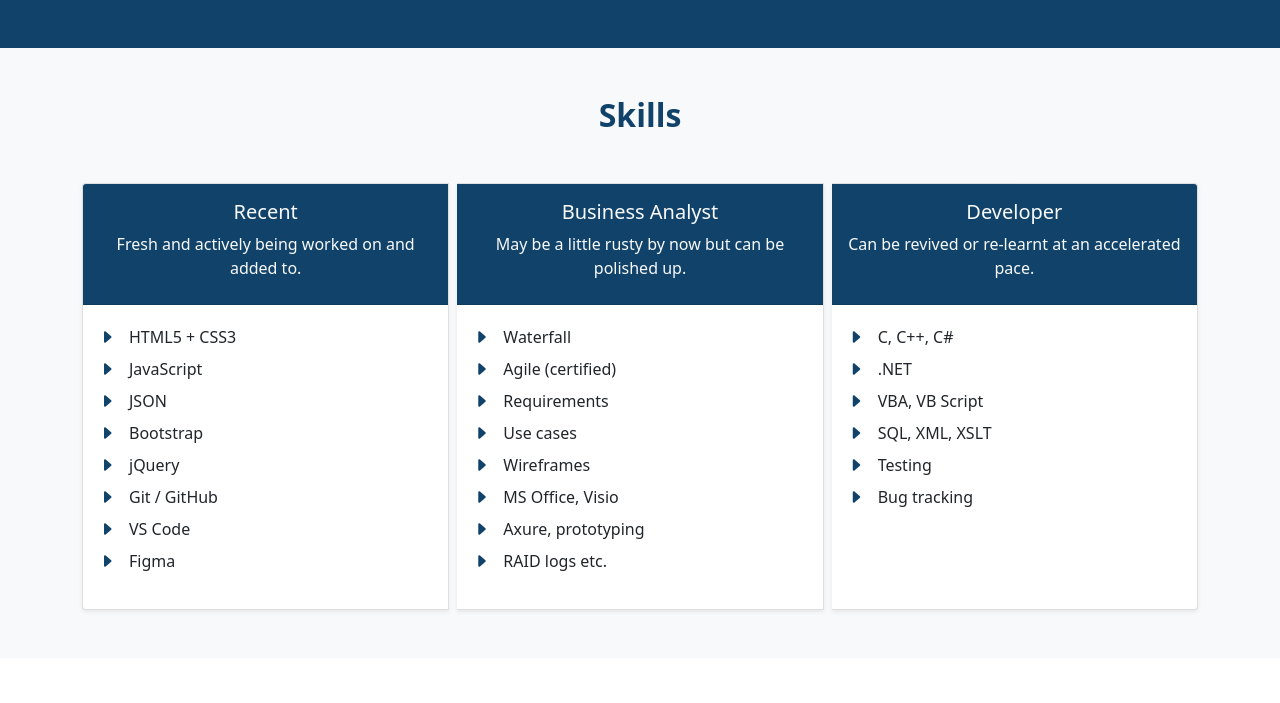
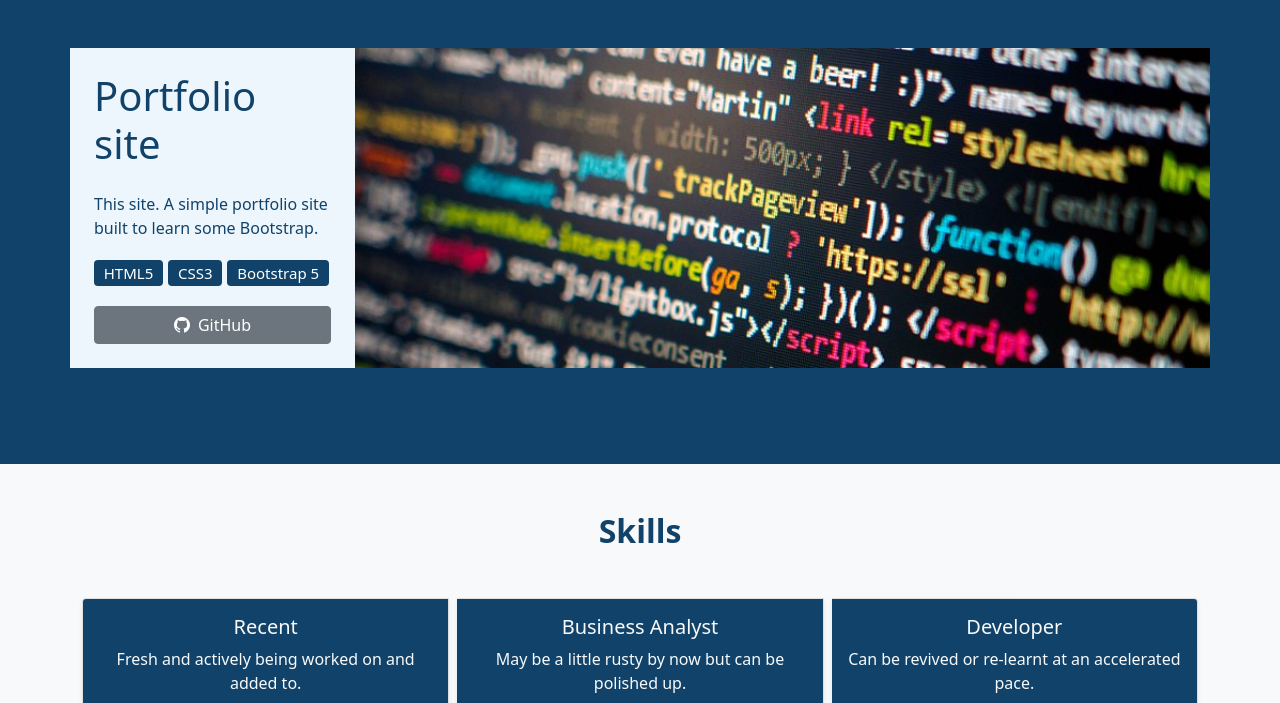
Before and after one commit to spenctious/portfolio, a plain HTML site: page index.html in a window 1280 px wide. Shown: the part 1895-2598 px from the top of the page. Drawn offline with nearby package versions, Linux system fonts and the light colour scheme.

Commit message:
Added this site as portfolio project

```diff
--- a/index.html
+++ b/index.html
@@ -243,6 +243,28 @@
             </div>
           </div>
         </div>
+
+        <!-- This site -->
+        <div class="row my-5 bg-main-6">
+          <div class="project col-12 col-lg-3 p-4 d-flex flex-column bg-main-6">
+            <div>
+              <h1 class="pb-3 text-main-2">Portfolio site</h1>
+              <p class="text-main-2">This site. A simple portfolio site built to learn some Bootstrap.</p>
+              <p class="fs-5">
+                <span class="badge bg-main-2 my-1 fw-normal">HTML5</span>
+                <span class="badge bg-main-2 my-1 fw-normal">CSS3</span>
+                <span class="badge bg-main-2 my-1 fw-normal">Bootstrap 5</span>
+              </p>
+            </div>
+            <div class="mt-auto">
+              <a class="btn btn-secondary w-auto" href="#" role="button"><i class="bi bi-github pe-2"></i>GitHub</a>
+            </div>
+          </div>
+          <!-- empty div won't display when single column -->
+          <div class="col-lg-9 px-0" style="background-image: url('img/code.jpg'); background-size: cover;">
+          </div>
+        </div>
+
       </div>
     </section>
 
```
Also changed, not shown: img/code.jpg (added).
